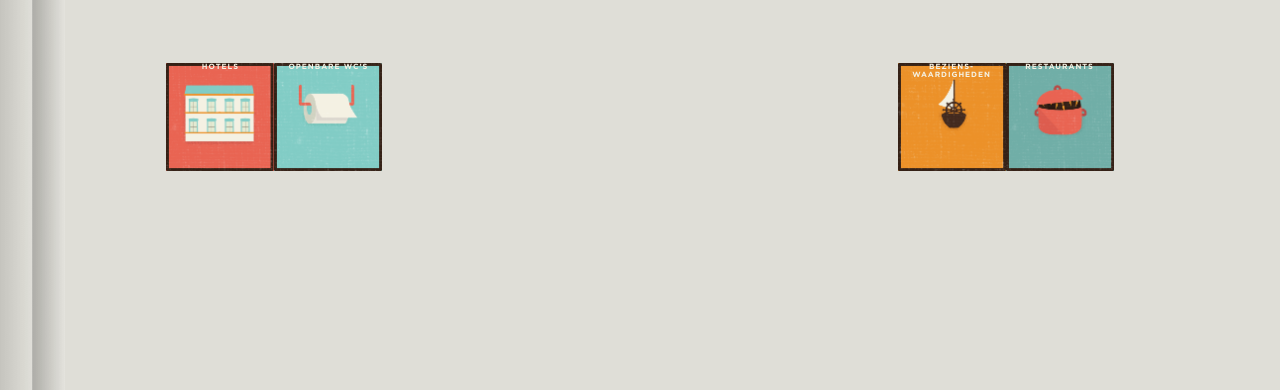
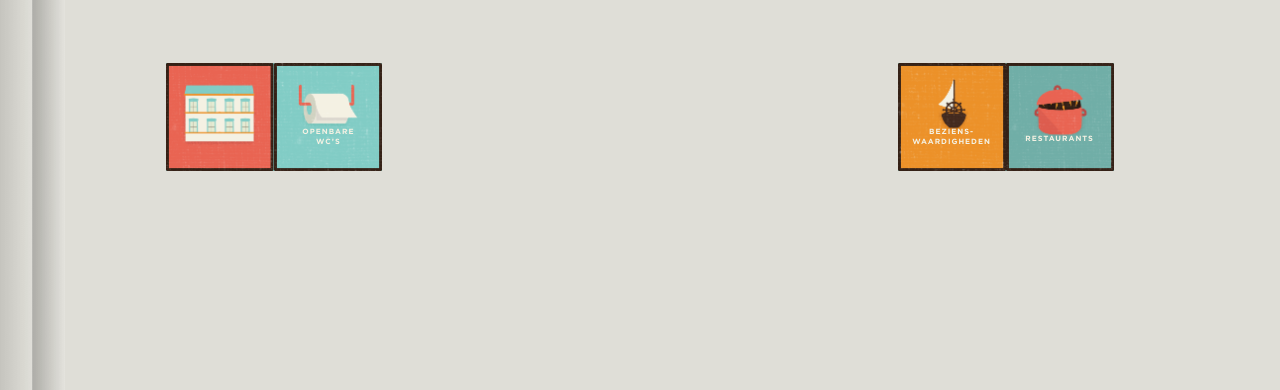
Before and after one commit to pieterbeulque/rolstende, a PHP site: page / in a window 1280 px wide. Shown: the part 30-420 px from the top of the page. Run offline with PHP 8.4, Linux system fonts and the light colour scheme; some libraries are stand-ins or nearby versions.

Commit message:
Setting text in icons

```diff
--- a/app/src/css/style.css
+++ b/app/src/css/style.css
@@ -1,4 +1,4 @@
-/* line 17, ../../../../../../../../../../../Library/Ruby/Gems/1.8/gems/compass-0.12.2/frameworks/compass/stylesheets/compass/reset/_utilities.scss */
+/* line 17, ../../../../../../../Library/Ruby/Gems/1.8/gems/compass-0.12.2/frameworks/compass/stylesheets/compass/reset/_utilities.scss */
 html, body, div, span, applet, object, iframe,
 h1, h2, h3, h4, h5, h6, p, blockquote, pre,
 a, abbr, acronym, address, big, cite, code,
@@ -20,45 +20,45 @@
   vertical-align: baseline;
 }
 
-/* line 22, ../../../../../../../../../../../Library/Ruby/Gems/1.8/gems/compass-0.12.2/frameworks/compass/stylesheets/compass/reset/_utilities.scss */
+/* line 22, ../../../../../../../Library/Ruby/Gems/1.8/gems/compass-0.12.2/frameworks/compass/stylesheets/compass/reset/_utilities.scss */
 html {
   line-height: 1;
 }
 
-/* line 24, ../../../../../../../../../../../Library/Ruby/Gems/1.8/gems/compass-0.12.2/frameworks/compass/stylesheets/compass/reset/_utilities.scss */
+/* line 24, ../../../../../../../Library/Ruby/Gems/1.8/gems/compass-0.12.2/frameworks/compass/stylesheets/compass/reset/_utilities.scss */
 ol, ul {
   list-style: none;
 }
 
-/* line 26, ../../../../../../../../../../../Library/Ruby/Gems/1.8/gems/compass-0.12.2/frameworks/compass/stylesheets/compass/reset/_utilities.scss */
+/* line 26, ../../../../../../../Library/Ruby/Gems/1.8/gems/compass-0.12.2/frameworks/compass/stylesheets/compass/reset/_utilities.scss */
 table {
   border-collapse: collapse;
   border-spacing: 0;
 }
 
-/* line 28, ../../../../../../../../../../../Library/Ruby/Gems/1.8/gems/compass-0.12.2/frameworks/compass/stylesheets/compass/reset/_utilities.scss */
+/* line 28, ../../../../../../../Library/Ruby/Gems/1.8/gems/compass-0.12.2/frameworks/compass/stylesheets/compass/reset/_utilities.scss */
 caption, th, td {
   text-align: left;
   font-weight: normal;
   vertical-align: middle;
 }
 
-/* line 30, ../../../../../../../../../../../Library/Ruby/Gems/1.8/gems/compass-0.12.2/frameworks/compass/stylesheets/compass/reset/_utilities.scss */
+/* line 30, ../../../../../../../Library/Ruby/Gems/1.8/gems/compass-0.12.2/frameworks/compass/stylesheets/compass/reset/_utilities.scss */
 q, blockquote {
   quotes: none;
 }
-/* line 103, ../../../../../../../../../../../Library/Ruby/Gems/1.8/gems/compass-0.12.2/frameworks/compass/stylesheets/compass/reset/_utilities.scss */
+/* line 103, ../../../../../../../Library/Ruby/Gems/1.8/gems/compass-0.12.2/frameworks/compass/stylesheets/compass/reset/_utilities.scss */
 q:before, q:after, blockquote:before, blockquote:after {
   content: "";
   content: none;
 }
 
-/* line 32, ../../../../../../../../../../../Library/Ruby/Gems/1.8/gems/compass-0.12.2/frameworks/compass/stylesheets/compass/reset/_utilities.scss */
+/* line 32, ../../../../../../../Library/Ruby/Gems/1.8/gems/compass-0.12.2/frameworks/compass/stylesheets/compass/reset/_utilities.scss */
 a img {
   border: none;
 }
 
-/* line 116, ../../../../../../../../../../../Library/Ruby/Gems/1.8/gems/compass-0.12.2/frameworks/compass/stylesheets/compass/reset/_utilities.scss */
+/* line 116, ../../../../../../../Library/Ruby/Gems/1.8/gems/compass-0.12.2/frameworks/compass/stylesheets/compass/reset/_utilities.scss */
 article, aside, details, figcaption, figure, footer, header, hgroup, menu, nav, section, summary {
   display: block;
 }
@@ -111,56 +111,54 @@
   -moz-background-size: 100%;
   -o-background-size: 100%;
   background-size: 100%;
-  -webkit-box-sizing: border-box;
-  -moz-box-sizing: border-box;
-  box-sizing: border-box;
   margin-bottom: 1.2em;
   height: 108px;
   width: 108px;
 }
-/* line 14, ../scss/modules/_icon-grid.scss */
-.grid-item:first-child {
-  background-color: #e96452;
-}
-/* line 18, ../scss/modules/_icon-grid.scss */
-.grid-item:last-child {
-  background-color: #ec9128;
-}
-/* line 22, ../scss/modules/_icon-grid.scss */
+/* line 13, ../scss/modules/_icon-grid.scss */
 .grid-item:nth-child(odd) {
   float: left;
 }
-/* line 26, ../scss/modules/_icon-grid.scss */
+/* line 17, ../scss/modules/_icon-grid.scss */
 .grid-item:nth-child(even) {
   float: right;
 }
 
-/* line 31, ../scss/modules/_icon-grid.scss */
+/* line 22, ../scss/modules/_icon-grid.scss */
 .icon-restaurants {
   background-image: url(../img/start_icon_02.png);
 }
 
-/* line 35, ../scss/modules/_icon-grid.scss */
+/* line 26, ../scss/modules/_icon-grid.scss */
 .icon-toilets {
   background-image: url(../img/start_icon_03.png);
 }
 
-/* line 39, ../scss/modules/_icon-grid.scss */
+/* line 30, ../scss/modules/_icon-grid.scss */
 .icon-poi {
   background-image: url(../img/start_icon_04.png);
 }
 
-/* line 43, ../scss/modules/_icon-grid.scss */
+/* line 34, ../scss/modules/_icon-grid.scss */
 .grid-item a {
+  -webkit-box-sizing: border-box;
+  -moz-box-sizing: border-box;
+  box-sizing: border-box;
   color: #f4f1e3;
   display: block;
   font-size: .5em;
   height: 100%;
   letter-spacing: 1px;
+  line-height: 1.3;
+  padding-top: 9.5em;
   text-align: center;
   text-decoration: none;
   text-transform: uppercase;
   width: 100%;
+}
+/* line 48, ../scss/modules/_icon-grid.scss */
+.grid-item a.two-line {
+  padding-top: 8.5em;
 }
 
 /* line 1, ../scss/modules/_sidebar-logic.scss */
--- a/app/src/index.htm
+++ b/app/src/index.htm
@@ -5,8 +5,6 @@
     <title>Rolstende</title>
     <meta name="viewport" content="width=device-width, initial-scale=1, maximum-scale=1">
     <link rel="stylesheet" href="css/style.css" />
-
-
 </head>
 <body>
     <nav class="sidebar" id="sidebar">
@@ -30,10 +28,10 @@
                     <a href="#" title="">Restaurants</a>
                 </li>
                 <li class="grid-item icon-toilets">
-                    <a href="#" title="">Openbare WC&rsquo;s</a>
+                    <a href="#" title="" class="two-line">Openbare<br />WC&rsquo;s</a>
                 </li>
                 <li class="grid-item icon-poi">
-                    <a href="#" title="">Beziens&#45;waardigheden</a>
+                    <a href="#" title="" class="two-line">Beziens&#45;waardigheden</a>
                 </li>
             </ul>
         </div>
--- a/app/src/scss/modules/_icon-grid.scss
+++ b/app/src/scss/modules/_icon-grid.scss
@@ -6,7 +6,6 @@
     background-color: $blue;
     background-image: url(../img/start_icon_01.png);
     @include background-size(100%);
-    @include box-sizing(border-box);
     margin-bottom: 1.2em;
     height: 108px;
     width: 108px;
@@ -33,13 +32,20 @@
 }
 
 .grid-item a {
+    @include box-sizing(border-box);
     color: $white;
     display: block;
     font-size: .5em;
     height: 100%;
     letter-spacing: 1px;
+    line-height: 1.3;
+    padding-top: 9.5em;
     text-align: center;
     text-decoration: none;
     text-transform: uppercase;
     width: 100%;
+
+    &.two-line {
+        padding-top: 8.5em;
+    }
 }
```
